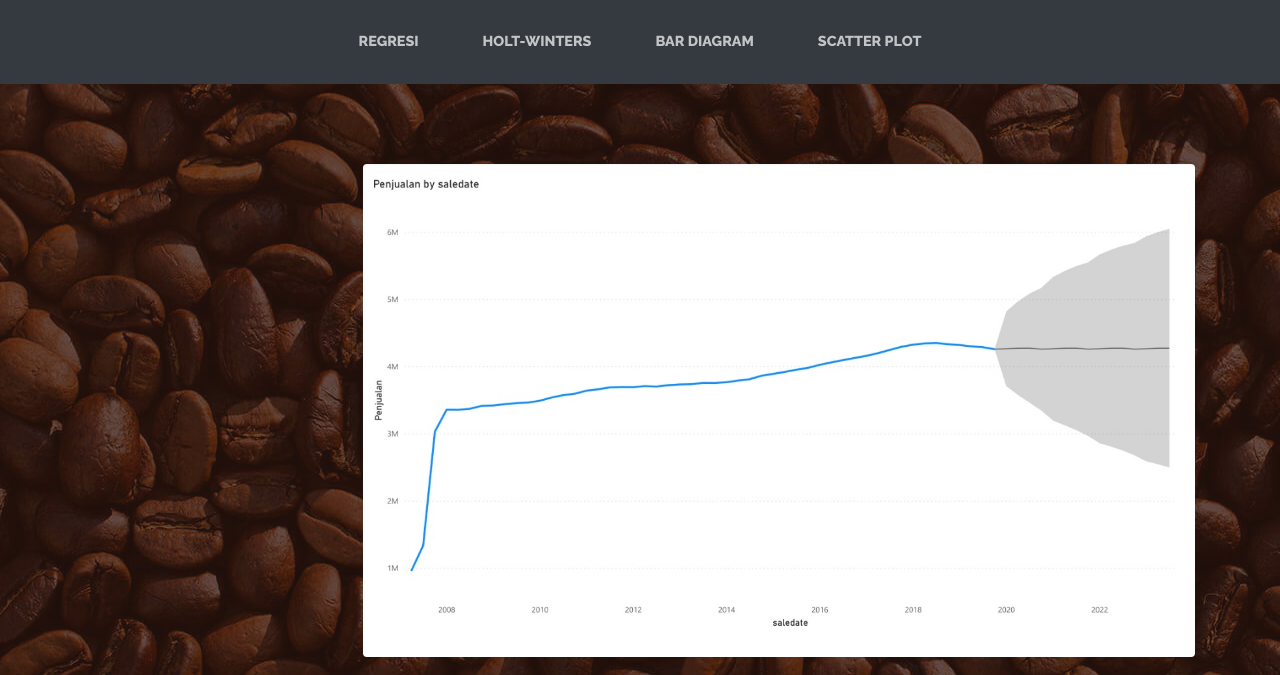
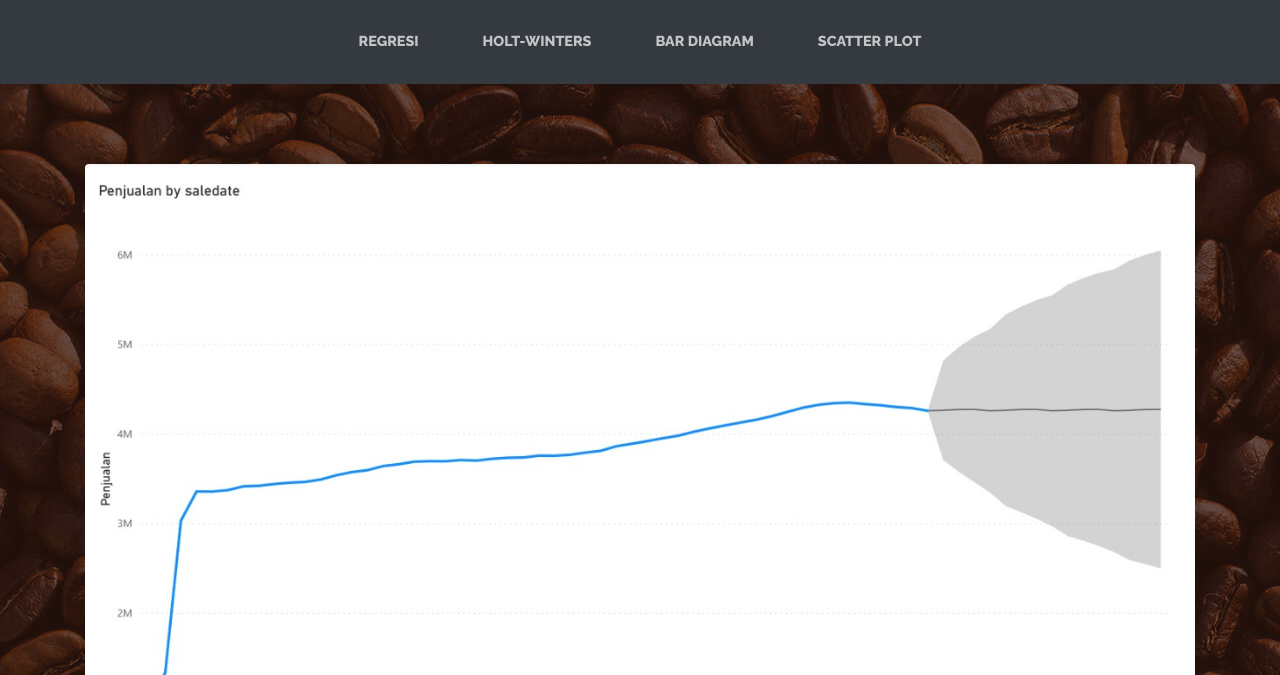
Before and after one commit to Kelompok3dataanalitik/Kelompok3dataanalitik.github.io, a plain HTML site: page index.html in a window 1280 px wide. Shown: the part 277-952 px from the top of the page. Drawn offline with Linux system fonts and the light colour scheme.

Commit message:
Update index.html

```diff
--- a/index.html
+++ b/index.html
@@ -27,7 +27,7 @@
     </nav>
     <section class="page-section clearfix">
         <div class="container">
-            <div class="intro"><center><img class="img-fluid intro-img mb-3 mb-lg-0 rounded" src="assets/img/Penjualan%20by%20saledate%201.jpeg"></center></div>
+            <img class="img-fluid intro-img mb-3 mb-lg-0 rounded" src="assets/img/Penjualan%20by%20saledate%201.jpeg">
         </div>
     </section>
     <section class="page-section cta">
```
